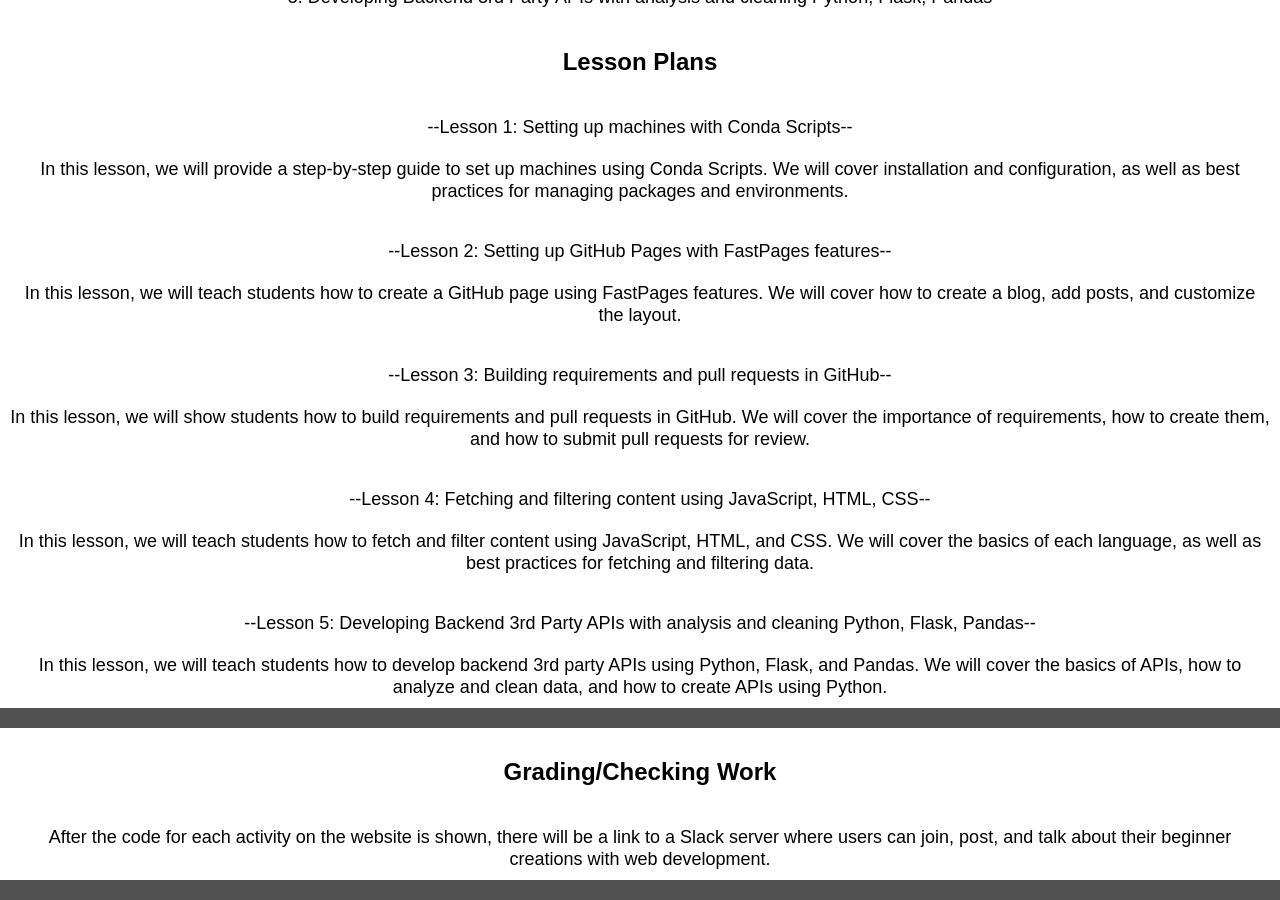
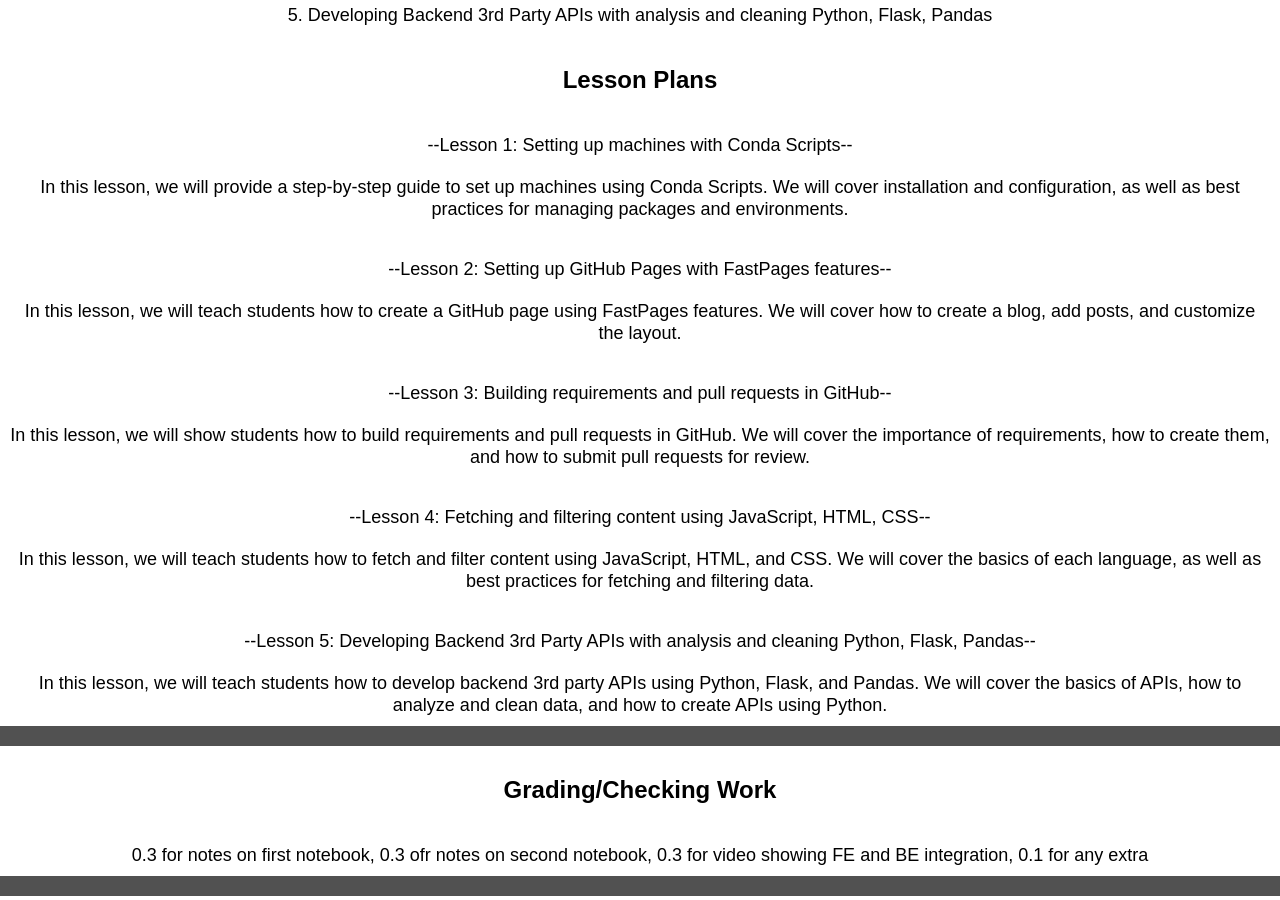
Before and after one commit to tanayp327/Quintic5, a Jekyll site: the page built from lesson.md, in a window 1280 px wide and 900 px high, scrolled down 590 px. Built offline with Jekyll 4.4.1, drawn with Linux system fonts in a browser that asks for light colours; our own code applies the rules of GitHub Pages for plain Markdown files; some of the changed text lies outside the part shown.

Commit message:
Update lesson.md

```diff
--- a/lesson.md
+++ b/lesson.md
@@ -36,5 +38,5 @@
 <p>In this lesson, we will teach students how to develop backend 3rd party APIs using Python, Flask, and Pandas. We will cover the basics of APIs, how to analyze and clean data, and how to create APIs using Python.</p>
 <hr class="line">
 <h2>Grading/Checking Work</h2>
-<p>After the code for each activity on the website is shown, there will be a link to a Slack server where users can join, post, and talk about their beginner creations with web development.</p>
+<p>0.3 for notes on first notebook, 0.3 ofr notes on second notebook, 0.3 for video showing FE and BE integration, 0.1 for any extra</p>
 <hr class="line">
```
Also changed, not shown: other parts of lesson.md (+2 -0 lines).
